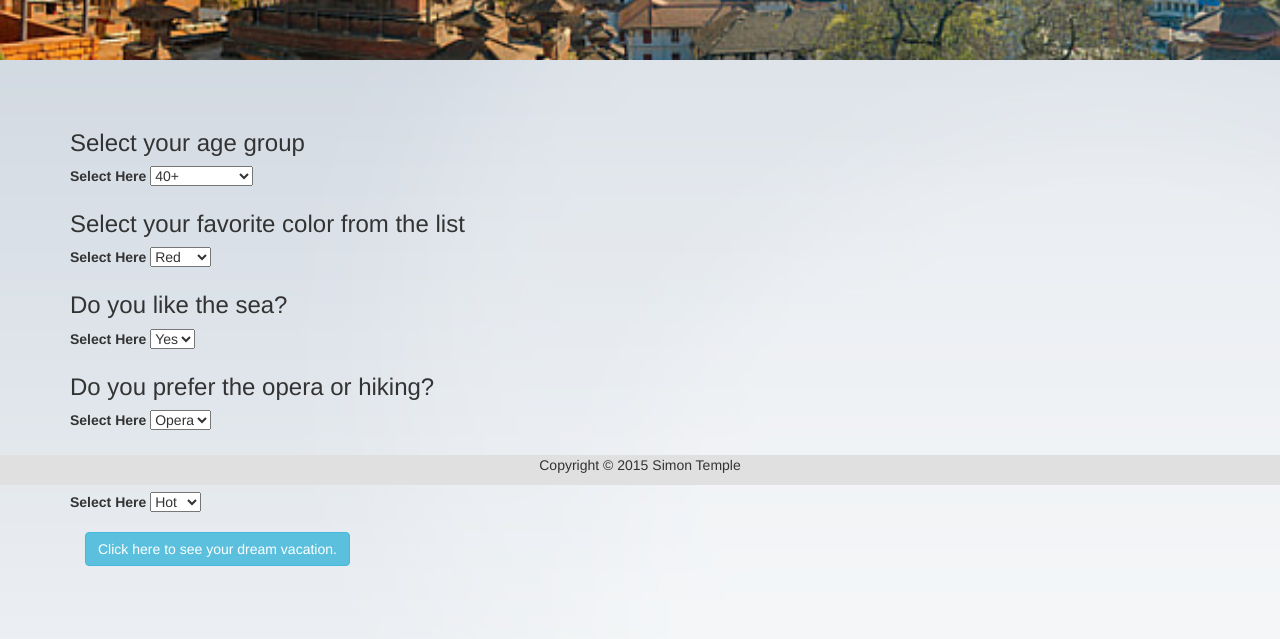
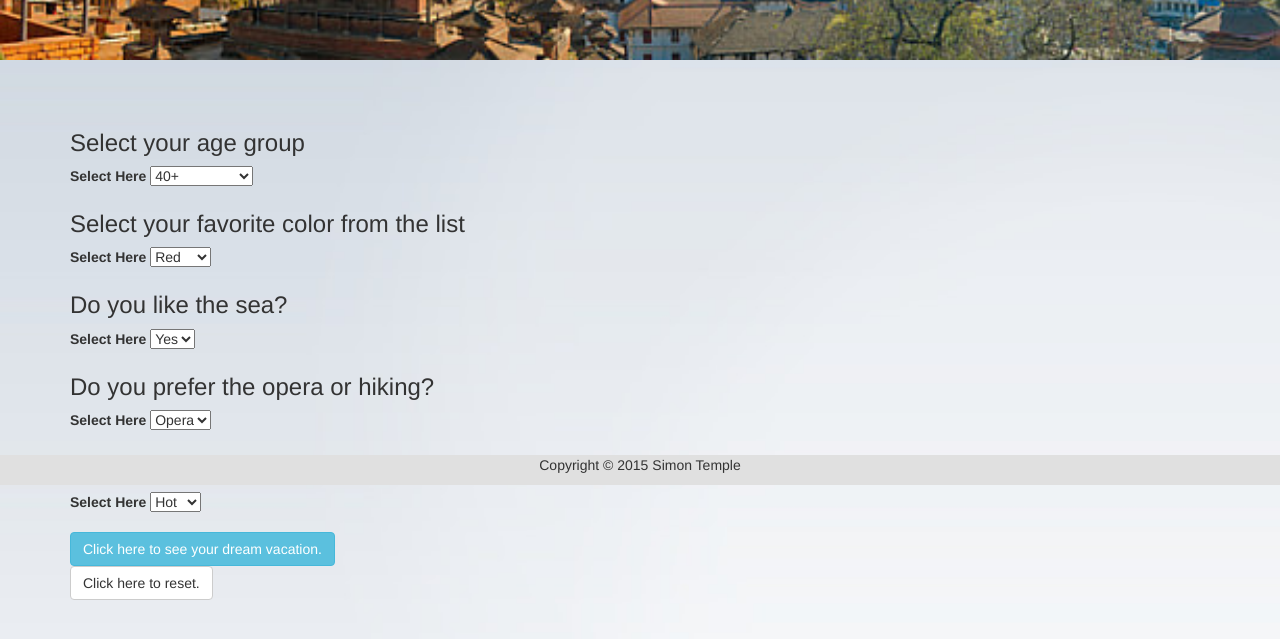
Before and after one commit to stemple87/javascript-jquery-code-review, a plain HTML site: page index.html in a window 1280 px wide. Shown: the part 315-954 px from the top of the page. Drawn offline with Linux system fonts and the light colour scheme.

Commit message:
figured out a reset button

```diff
--- a/index.html
+++ b/index.html
@@ -103,10 +103,9 @@
             <option value="cold">Cold</option>
           </select>
         </div>
-        <div class="col-md-2">
           <button id="mybutton" type="submit" class="btn btn-info">Click here to see your dream vacation.</button>
-        </div
       </form>
+          <button id="mybutton2" type="button" class="btn btn-default" name="button">Click here to reset.</button>
 <!-- end form -->
       <br>
       <br>
--- a/js/scripts.js
+++ b/js/scripts.js
@@ -23,6 +23,9 @@ $(document).ready(function() {
     } else {
       $("#paris").show();
     }
+    $("button#mybutton2").click(function() {
+      $(".destination").hide();
+    });
   event.preventDefault();
   });
 });
```
